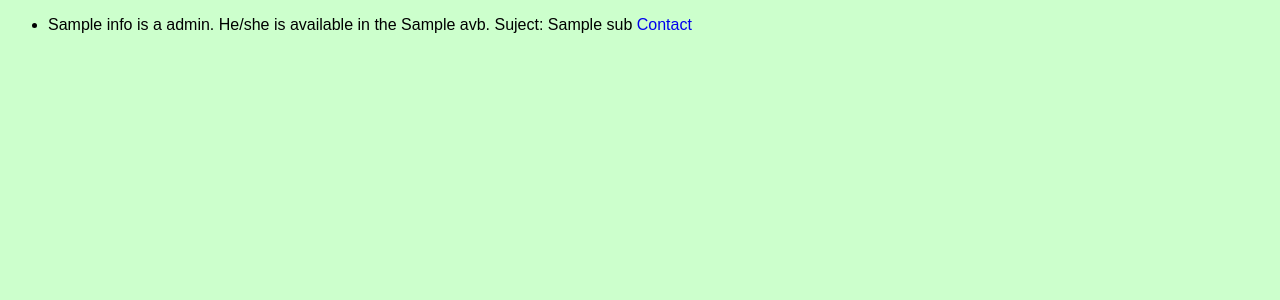
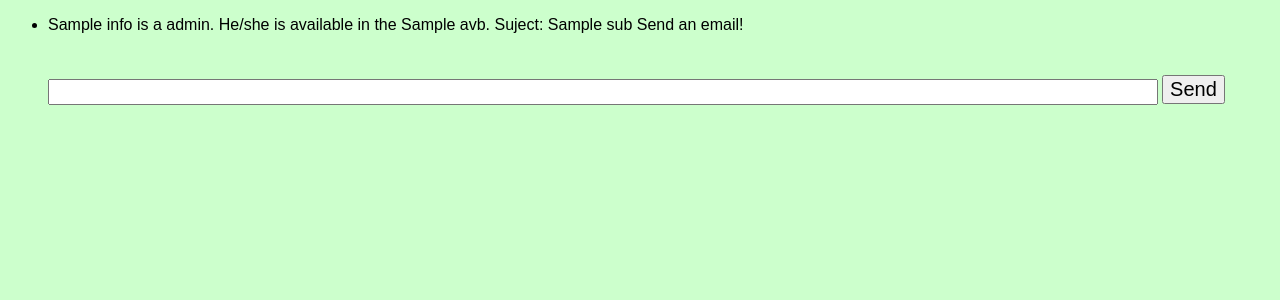
Before and after one commit to rolandafaga/Tutoriffic, a Python web app: template templates/list.html in a window 1280 px wide. Shown: the top 300 px of the page. Run offline with Jinja, Linux system fonts and the light colour scheme; the template is opened without the code that fills it: most values are stand-ins (such as "Sample title", 1, 10 or a date in 2020).

Commit message:
trying to add email functionality

```diff
--- a/main.py
+++ b/main.py
@@ -96,7 +96,7 @@ class ListHandler(webapp2.RequestHandler):
         id = self.request.get('id')
         key = ndb.Key(urlsafe=id)
         temp_name = key.get()
-
+#mail.send_mail(sender="temp_name.email", to=userEmail, subject="A Tutoriffic user messaged you!", body=""" body.get() """ + user)
         if not temp_name:
             self.error(404)
             self.response.out.write('Page not found')
@@ -110,6 +110,9 @@ class ListHandler(webapp2.RequestHandler):
 
         }
         self.response.write(list_template.render(variables))
+    def post(self):
+        print(self.request.get('email'))
+        mail.send_mail(sender="temp_name.email", to=self.request.get('email'), subject="A Tutoriffic user messaged you!", body="""body.get()""")
 
 class FAQHandler(webapp2.RequestHandler):
     def get(self):
--- a/templates/list.html
+++ b/templates/list.html
@@ -13,7 +13,12 @@
       {{info.name}} is a {{info.user_type}}.
       He/she is available in the {{info.avb}}.
       Suject: {{info.sub.capitalize()}}
-      <a href="{{info.email}}">Contact</a>
+      Send an email!
+      <form method='post'>
+        <input value='{{info.email}}' name='email' hidden>
+        <input name='body'>
+        <button>Send</button>
+      </form>
       </p>
     </li>
     {% endfor %}
```
Also changed, not shown: 1 other file.
